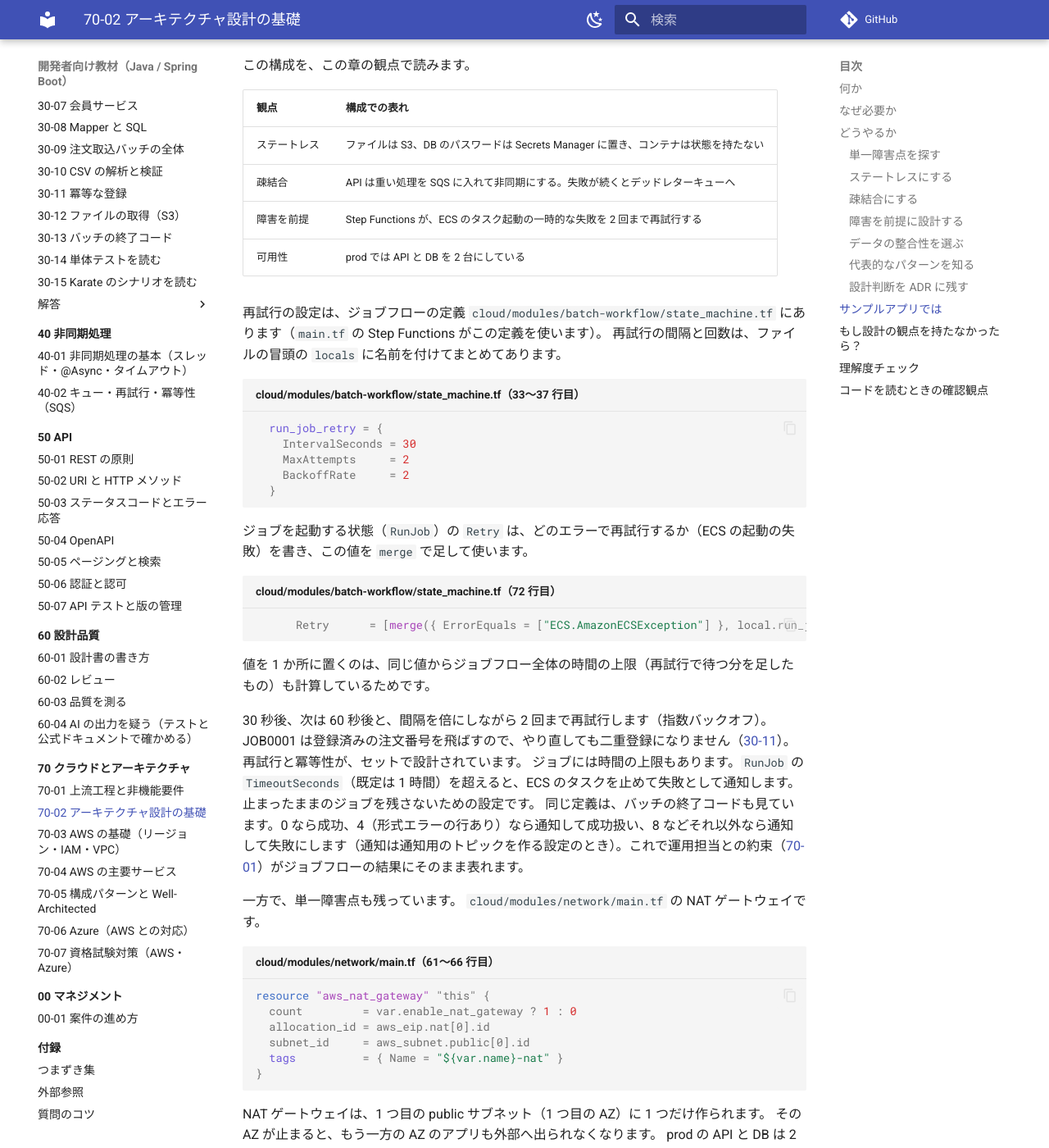
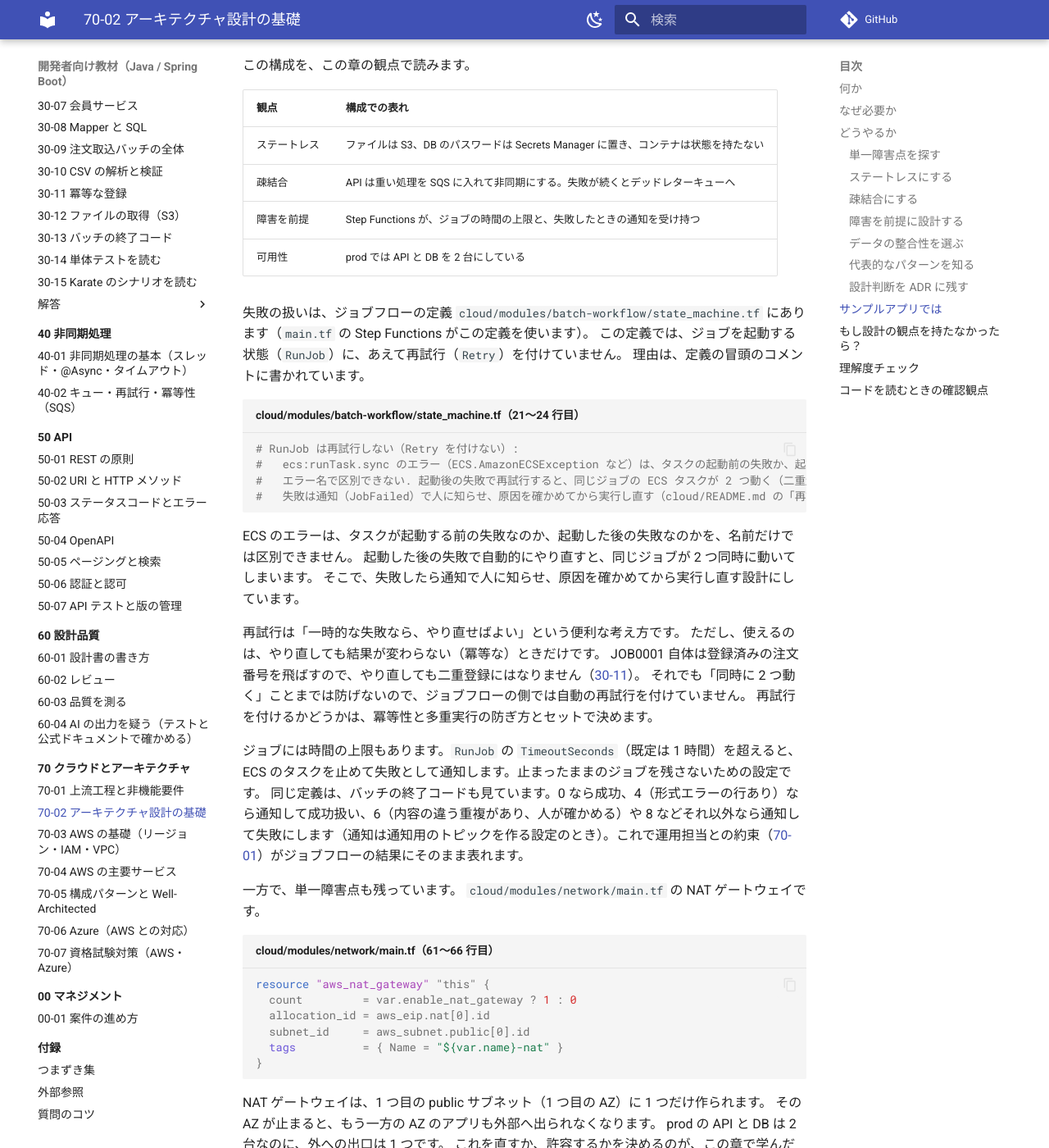
Before and after one commit to shoyo-maya-bot/learning-materials, an MkDocs documentation site: the page built from docs/70-cloud/70-02-architecture-basics.md, in a window 1280 px wide and 1400 px high, scrolled down 5006 px. Shown: the whole window at 82% size. Built offline with MkDocs 1.6.1 and Material for MkDocs 9.7.7, drawn with Linux system fonts in a browser that asks for light colours; comment, search, counter and statistics services are not loaded.

Commit message:
dev-environment の固定を第 5 回の PR に上げ、ジョブフローの再試行の説明を直す
dev-environment で RunJob の Retry を外した（起動後の失敗での再試行は二重起動になるため）のに合わせて、
70-02 の引用と説明を「再試行しない理由」に書き換え、終了コード 6（内容の違う重複）を足した。70-05 の表も合わせた。

Co-Authored-By: Claude Opus 5.5 <noreply@anthropic.com>
Claude-Session: https://claude.ai/code/session_01SFNckaKLp1LDvGSh8TJ1eo

````diff
--- a/dev-environment-pin.json
+++ b/dev-environment-pin.json
@@ -2,7 +2,7 @@
   "_comment": "教材が引用・照合する dev-environment のコミット（SHA で固定）. 引用元コメントの @main / @exercise-base は、ここの SHA に読み替える. dev-environment の更新に教材を合わせるときは、教材を直してからここの SHA を上げる（CONTRIBUTING.md の「引用元の固定」）",
   "repo_url": "https://github.com/shoyo-maya-bot/dev-environment.git",
   "refs": {
-    "main": "e5705d7945cc49ae8cfbae6bcc098b454c9f6197",
+    "main": "e65f06580ebeb7d05e3647cb840f0c60bdabf201",
     "exercise-base": "038cd4200622d0032bdb13aa889ab912d7bfa2e2"
   }
 }
--- a/docs/70-cloud/70-02-architecture-basics.md
+++ b/docs/70-cloud/70-02-architecture-basics.md
@@ -167,35 +167,33 @@ flowchart LR
 | --- | --- |
 | ステートレス | ファイルは S3、DB のパスワードは Secrets Manager に置き、コンテナは状態を持たない |
 | 疎結合 | API は重い処理を SQS に入れて非同期にする。失敗が続くとデッドレターキューへ |
-| 障害を前提 | Step Functions が、ECS のタスク起動の一時的な失敗を 2 回まで再試行する |
+| 障害を前提 | Step Functions が、ジョブの時間の上限と、失敗したときの通知を受け持つ |
 | 可用性 | prod では API と DB を 2 台にしている |
 
-再試行の設定は、ジョブフローの定義 `cloud/modules/batch-workflow/state_machine.tf` にあります（`main.tf` の Step Functions がこの定義を使います）。
-再試行の間隔と回数は、ファイルの冒頭の `locals` に名前を付けてまとめてあります。
+失敗の扱いは、ジョブフローの定義 `cloud/modules/batch-workflow/state_machine.tf` にあります（`main.tf` の Step Functions がこの定義を使います）。
+この定義では、ジョブを起動する状態（`RunJob`）に、あえて再試行（`Retry`）を付けていません。
+理由は、定義の冒頭のコメントに書かれています。
 
-<!-- src: cloud/modules/batch-workflow/state_machine.tf#L33-L37 @main -->
-```hcl title="cloud/modules/batch-workflow/state_machine.tf（33〜37 行目）"
-  run_job_retry = {
-    IntervalSeconds = 30
-    MaxAttempts     = 2
-    BackoffRate     = 2
-  }
+<!-- src: cloud/modules/batch-workflow/state_machine.tf#L21-L24 @main -->
+```hcl title="cloud/modules/batch-workflow/state_machine.tf（21〜24 行目）"
+# RunJob は再試行しない（Retry を付けない）:
+#   ecs:runTask.sync のエラー（ECS.AmazonECSException など）は、タスクの起動前の失敗か、起動した後（終了を待つ間）の失敗かを
+#   エラー名で区別できない. 起動後の失敗で再試行すると、同じジョブの ECS タスクが 2 つ動く（二重起動）.
+#   失敗は通知（JobFailed）で人に知らせ、原因を確かめてから実行し直す（cloud/README.md の「再試行と多重実行」）
 ```
 
-ジョブを起動する状態（`RunJob`）の `Retry` は、どのエラーで再試行するか（ECS の起動の失敗）を書き、この値を `merge` で足して使います。
+ECS のエラーは、タスクが起動する前の失敗なのか、起動した後の失敗なのかを、名前だけでは区別できません。
+起動した後の失敗で自動的にやり直すと、同じジョブが 2 つ同時に動いてしまいます。
+そこで、失敗したら通知で人に知らせ、原因を確かめてから実行し直す設計にしています。
 
-<!-- src: cloud/modules/batch-workflow/state_machine.tf#L72-L72 @main -->
-```hcl title="cloud/modules/batch-workflow/state_machine.tf（72 行目）"
-      Retry      = [merge({ ErrorEquals = ["ECS.AmazonECSException"] }, local.run_job_retry)]
-```
+再試行は「一時的な失敗なら、やり直せばよい」という便利な考え方です。
+ただし、使えるのは、やり直しても結果が変わらない（冪等な）ときだけです。
+JOB0001 自体は登録済みの注文番号を飛ばすので、やり直しても二重登録にはなりません（[30-11](../30-reading/30-11-idempotent-insert.md)）。
+それでも「同時に 2 つ動く」ことまでは防げないので、ジョブフローの側では自動の再試行を付けていません。
+再試行を付けるかどうかは、冪等性と多重実行の防ぎ方とセットで決めます。
 
-値を 1 か所に置くのは、同じ値からジョブフロー全体の時間の上限（再試行で待つ分を足したもの）も計算しているためです。
-
-30 秒後、次は 60 秒後と、間隔を倍にしながら 2 回まで再試行します（指数バックオフ）。
-JOB0001 は登録済みの注文番号を飛ばすので、やり直しても二重登録になりません（[30-11](../30-reading/30-11-idempotent-insert.md)）。
-再試行と冪等性が、セットで設計されています。
 ジョブには時間の上限もあります。`RunJob` の `TimeoutSeconds`（既定は 1 時間）を超えると、ECS のタスクを止めて失敗として通知します。止まったままのジョブを残さないための設定です。
-同じ定義は、バッチの終了コードも見ています。0 なら成功、4（形式エラーの行あり）なら通知して成功扱い、8 などそれ以外なら通知して失敗にします（通知は通知用のトピックを作る設定のとき）。これで運用担当との約束（[70-01](70-01-requirements.md)）がジョブフローの結果にそのまま表れます。
+同じ定義は、バッチの終了コードも見ています。0 なら成功、4（形式エラーの行あり）なら通知して成功扱い、6（内容の違う重複があり、人が確かめる）や 8 などそれ以外なら通知して失敗にします（通知は通知用のトピックを作る設定のとき）。これで運用担当との約束（[70-01](70-01-requirements.md)）がジョブフローの結果にそのまま表れます。
 
 一方で、単一障害点も残っています。
 `cloud/modules/network/main.tf` の NAT ゲートウェイです。
````
Also changed, not shown: docs/70-cloud/70-05-aws-patterns.md (+1 -1 lines).
